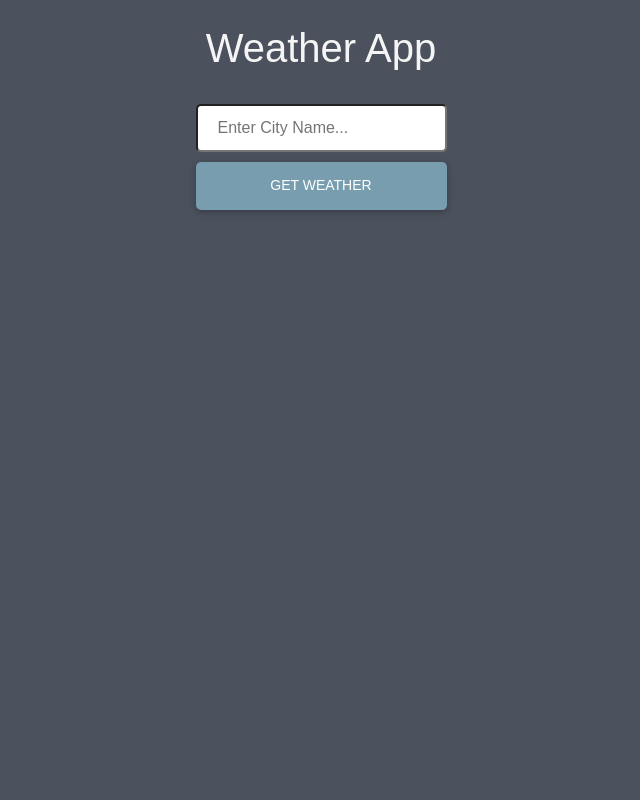
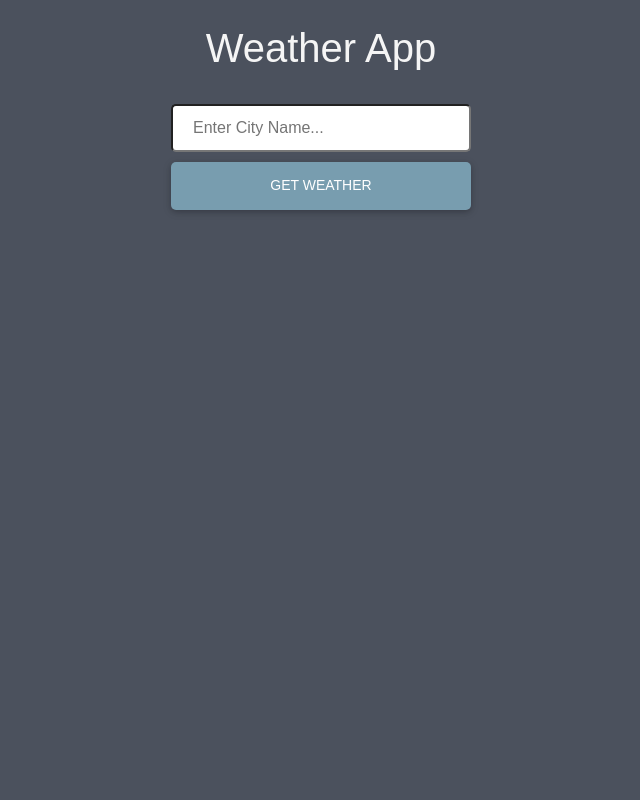
Before and after one commit to Sushithjhenkar/Weather-App, a Flask app: page / in a window 1280 px wide. Shown: the whole page, without its empty margins (319-959 px from the left). Run offline with Flask 2, Linux system fonts and the light colour scheme; some libraries are stand-ins or nearby versions.

Commit message:
minor changes

```diff
--- a/app/static/style.css
+++ b/app/static/style.css
@@ -1,6 +1,6 @@
 body {
   font-family: 'Arial', sans-serif;
-  background: #e4e9f7;
+  background: #4B515D;
   height: 100vh;
   margin: 0;
 }
@@ -18,6 +18,10 @@ body {
     display: flex;
     align-items: center;
     justify-content: center;
+}
+
+.forms {
+  width: 300px;
 }
 
 input#city {
--- a/app/templates/index.html
+++ b/app/templates/index.html
@@ -15,7 +15,6 @@
 </head>
 <body>
     <div>
-
         <main class="main">
             <div class="container-fluid">
                 <div class="wrapper">
@@ -23,7 +22,7 @@
                         <div class="text-center app py-4">
                             <h1>Weather App</h1>
                         </div>
-                        <div>
+                        <div class="forms">
                             <form method="post" action="/">
                                 <div>
                                   <input type="text" id="city" name="city" placeholder="Enter City Name..." required style="width: 100%;">
```
